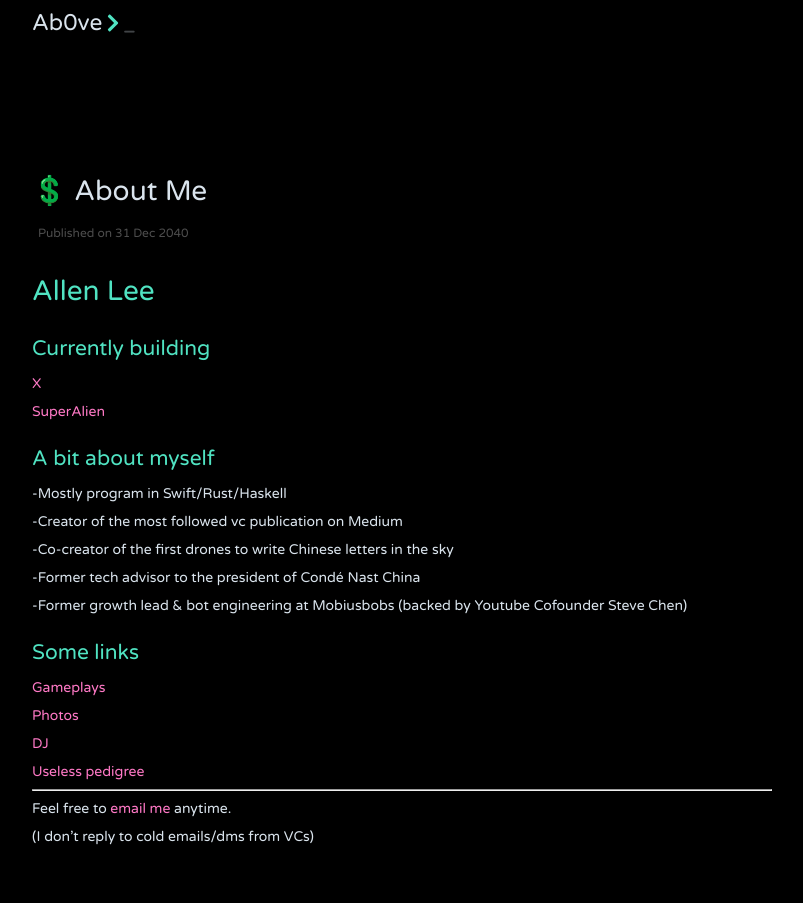
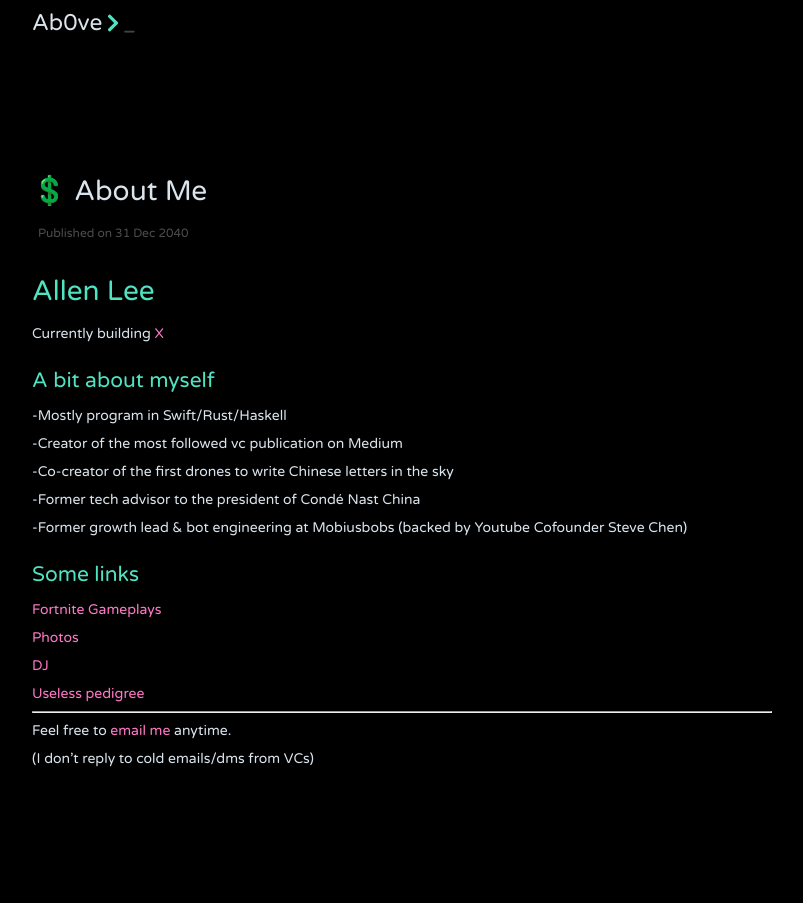
Before and after one commit to jithendrabsy/thoughts, a Jekyll site: the page built from _posts/2040-12-31-about-me.md, in a window 1280 px wide. Shown: the whole page, without its empty margins (238-1041 px from the left). Built offline with Jekyll 4.4.1, drawn with Linux system fonts in a browser that asks for light colours; nearby versions of some CDN libraries.

Commit message:
Update Format

```diff
--- a/_posts/2040-12-31-about-me.md
+++ b/_posts/2040-12-31-about-me.md
@@ -7,12 +7,8 @@ tags:
 
 # Allen Lee
 
-## Currently building
+Currently building [X](http://readyplayerx.com/)
 
-
-[X](http://readyplayerx.com/)
-
-[SuperAlien](https://www.producthunt.com/upcoming/superalien)
 
 ## A bit about myself
 
@@ -29,7 +25,7 @@ tags:
 
 ## Some links
 
-[Gameplays](https://www.instagram.com/gho00sts/)
+[Fortnite Gameplays](https://www.instagram.com/gho00sts/)
 
 [Photos](https://vsco.co/allenleein/gallery)
 
```
